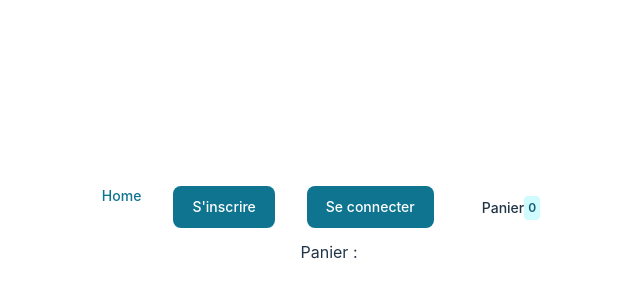
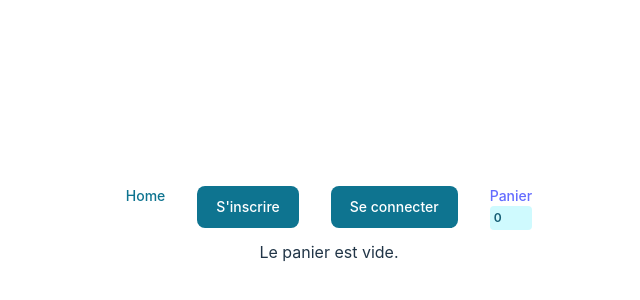
Before and after one commit to LouisMaupas/ecom, a React (Vite) app: page /cart in a window 1280 px wide. Shown: the part 180-480 px from the top of the page, without its empty margins (311-951 px from the left). Built offline with nearby package versions, Linux system fonts and the light colour scheme; no server answers.

Commit message:
fix: rounting

```diff
--- a/front/pages/Cart.tsx
+++ b/front/pages/Cart.tsx
@@ -1,18 +1,30 @@
-import {useContext, useEffect, useState} from "react";
+import React, {useContext, useEffect, useState} from "react";
 import * as firebase from 'firebase/app';
 import {collection, getDocs} from "firebase/firestore";
 import {db} from "../../src/config/firebase";
 import {Card} from "flowbite-react";
 import {StoreContext} from "../../src/utils/Store";
+import Header from "../../src/components/Header/Header";
 
 
 const Cart = () => {
     const {cart} = useContext(StoreContext)
+    let totalPrice = 0
+    cart[0].forEach(item => {
+        totalPrice += item.item.price
+    })
 
     return (
         <>
+            <Header/>
+
             <div className="container mx-auto px-4">
-                Panier : {cart[0] ? cart[0] : "vide"}
+
+                {cart[0] && cart[0][0] ?
+                    ` Le prix total de votre panier est de ${totalPrice}€:`
+                    : "Le panier est vide."}
+
+
             </div>
         </>)
 }
--- a/src/App.tsx
+++ b/src/App.tsx
@@ -1,5 +1,7 @@
 import './App.css'
 import Home from "../front/pages/Home";
+import Header from "./components/Header/Header";
+import React from "react";
 
 // @ts-ignore
 
@@ -8,6 +10,8 @@ function App() {
 
     return (
         <div>
+            <Header/>
+
             <Home/>
         </div>
     )
--- a/src/components/Header/Header.tsx
+++ b/src/components/Header/Header.tsx
@@ -3,9 +3,7 @@ import Login from "../forms/Login/Login";
 import SignUp from "../forms/SignUp/SignUp";
 import {useContext, useEffect} from "react";
 import {StoreContext} from "../../utils/Store";
-import {collection, getDocs} from "firebase/firestore";
-import {db} from "../../config/firebase";
-import {useQuery} from "react-query";
+import {Link} from "react-router-dom";
 
 const Header = () => {
     const {userECom, cart} = useContext(StoreContext)
@@ -45,12 +43,12 @@ const Header = () => {
                             <Login/>
                         </>
                     }
-                    <Navbar to="/cart">
+                    <Link to="/cart">
                         Panier
                         <Badge color="info">
                             {cart[0].length}
                         </Badge>
-                    </Navbar>
+                    </Link>
                 </Navbar.Collapse>
             </Navbar>
         </header>
--- a/src/main.tsx
+++ b/src/main.tsx
@@ -38,7 +38,6 @@ const router = createBrowserRouter([
 
 ReactDOM.createRoot(document.getElementById('root') as HTMLElement).render(
     <StoreProvider>
-        <Header/>
         <RouterProvider router={router}/>
     </ StoreProvider>
 )
```
